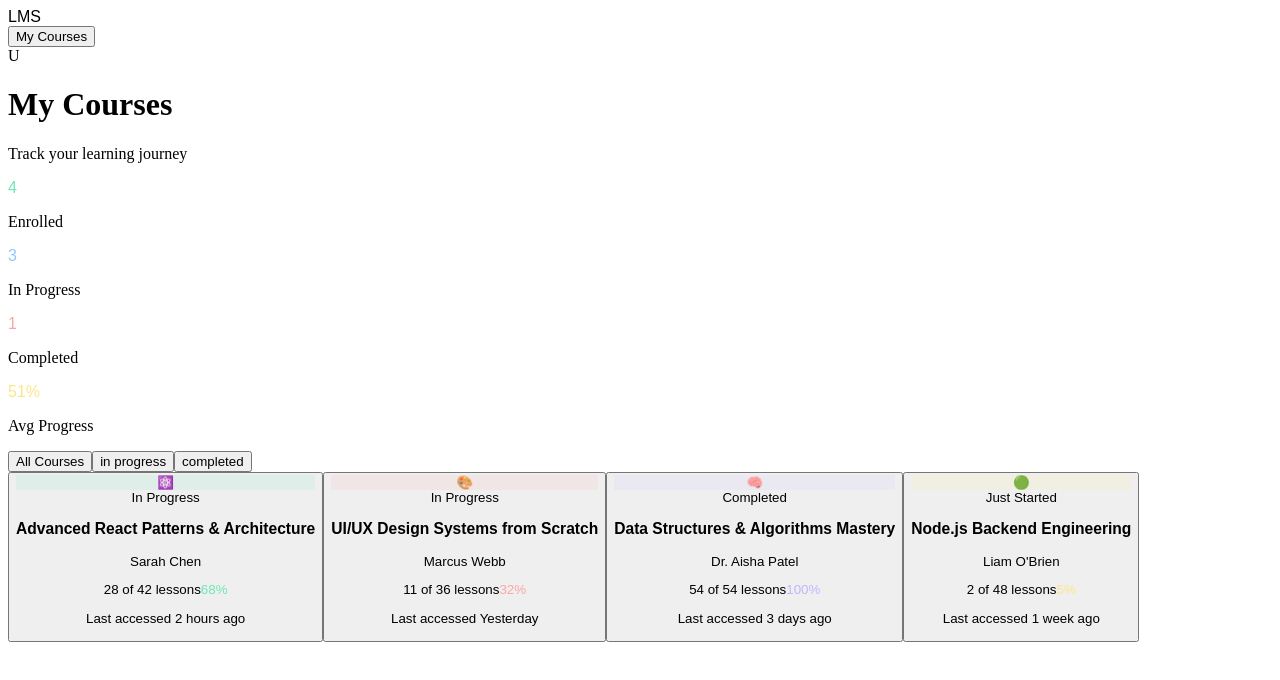
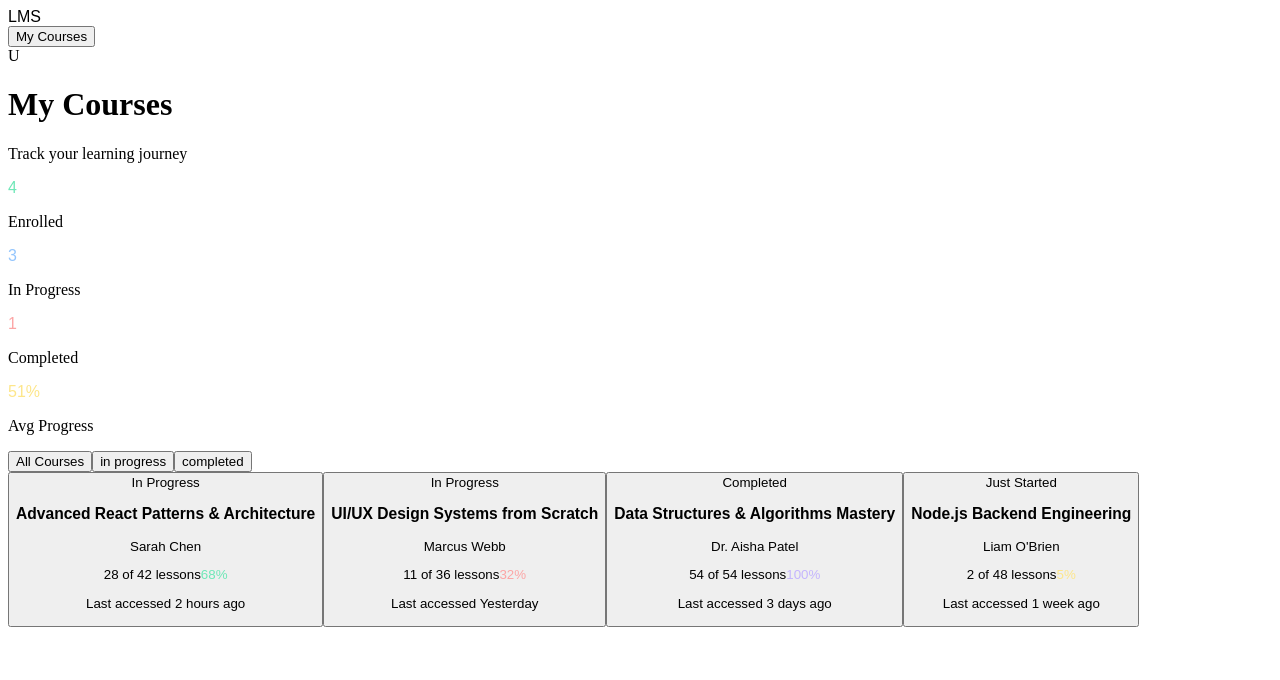
Before and after one commit to Aasrith22/jman_miniproject, a React (Create React App) app in the folder frontend/: page / in a window 1280 px wide. Shown: the top 680 px of the page. Built offline with nearby package versions, Linux system fonts and the light colour scheme.

Commit message:
refactor : removed thumpnail

```diff
--- a/frontend/src/components/StudentMyCourse/CourseCard.tsx
+++ b/frontend/src/components/StudentMyCourse/CourseCard.tsx
@@ -15,10 +15,6 @@ const CourseCard = ({ course, onClick }: { course: Course; onClick: () => void }
 
     <div className="p-5 relative">
       <div className="flex items-start gap-3 mb-4">
-        <div className="w-12 h-12 rounded-xl flex items-center justify-center text-2xl flex-shrink-0"
-          style={{ background: `${course.accent}20` }}>
-          {course.thumbnail}
-        </div>
         <div className="flex-1 min-w-0">
           <div className="flex items-center gap-2 flex-wrap mb-1">
             <span className={`text-[10px] font-semibold px-2 py-0.5 rounded-full ${badgeStyle(course.badge)}`}>
--- a/frontend/src/components/StudentMyCourse/CourseDetail.tsx
+++ b/frontend/src/components/StudentMyCourse/CourseDetail.tsx
@@ -7,7 +7,7 @@ import ModuleAccordion from './ModuleAccordion';
 
 const CourseDetail = ({ course, onBack }: { course: Course; onBack: () => void }) => {
   const totalLessons = course.modules.reduce((s, m) => s + m.lessons.length, 0);
-  const doneLessons  = course.modules.reduce((s, m) => s + m.lessons.filter((l) => l.completed).length, 0);
+  const doneLessons = course.modules.reduce((s, m) => s + m.lessons.filter((l) => l.completed).length, 0);
 
   return (
     <div className="animate-slideIn">
@@ -26,7 +26,7 @@ const CourseDetail = ({ course, onBack }: { course: Course; onBack: () => void }
         </button>
 
         <div className="flex flex-col sm:flex-row sm:items-start gap-4">
-          <div className="text-5xl">{course.thumbnail}</div>
+
           <div className="flex-1 min-w-0">
             <div className="flex flex-wrap items-center gap-2 mb-2">
               <span className="text-xs font-medium px-2.5 py-0.5 rounded-full border"
```
Also changed, not shown: 1 other file (tests, documents, lock files or other folders).
